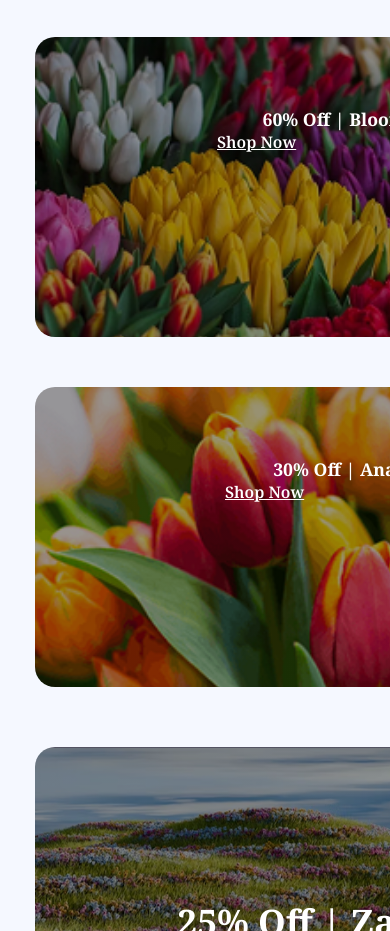
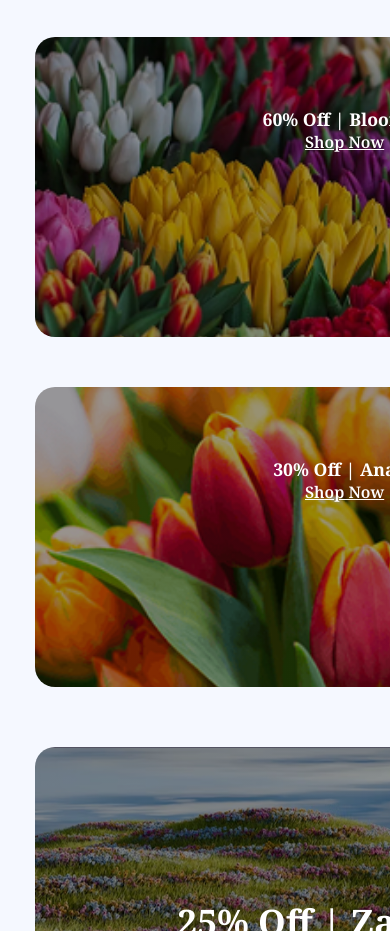
Before and after one commit to HoridasPro/flower-project-for-assignment-02, a plain HTML site: page index.html in a window 390 px wide. Shown: the part 4460-5391 px from the top of the page. Drawn offline with nearby package versions, Linux system fonts and the light colour scheme.

Commit message:
updated responsive

```diff
--- a/index.html
+++ b/index.html
@@ -9,7 +9,7 @@
   <!-- Inter font awesome-->
 <link href="https://fonts.googleapis.com/css2?family=Inter:ital,opsz,wght@0,14..32,100..900;1,14..32,100..900&display=swap" rel="stylesheet">
 
-  <!-- Noto font awesome -->
+  <!-- Noto serif font awesome -->
 <link href="https://fonts.googleapis.com/css2?family=Noto+Serif:ital,wght@0,100..900;1,100..900&display=swap" rel="stylesheet">
 
   <title>Simple Portfolio Website for Assignment 02</title>
@@ -120,7 +120,7 @@
       <div class="zabo_plant_div">
         <div class="box box1">
           <p>60% Off | Bloom Plant</p>
-          <li> <a href="">Shop Now</a></li>
+          <a href="">Shop Now</a>
         </div>
         <div class="box box2">
           <p>30% Off | Ana  Plant</p>
--- a/styless/style.css
+++ b/styless/style.css
@@ -483,6 +483,12 @@ body {
     height: 300px;
     margin: 20px 35px;
   }
+  .box1 a{
+    margin: 0 270px;
+  }
+  .box2 a{
+    margin: 0 270px;
+  }
   .zabo_plant {
     max-width: 100%;
     flex-direction: column;
```
